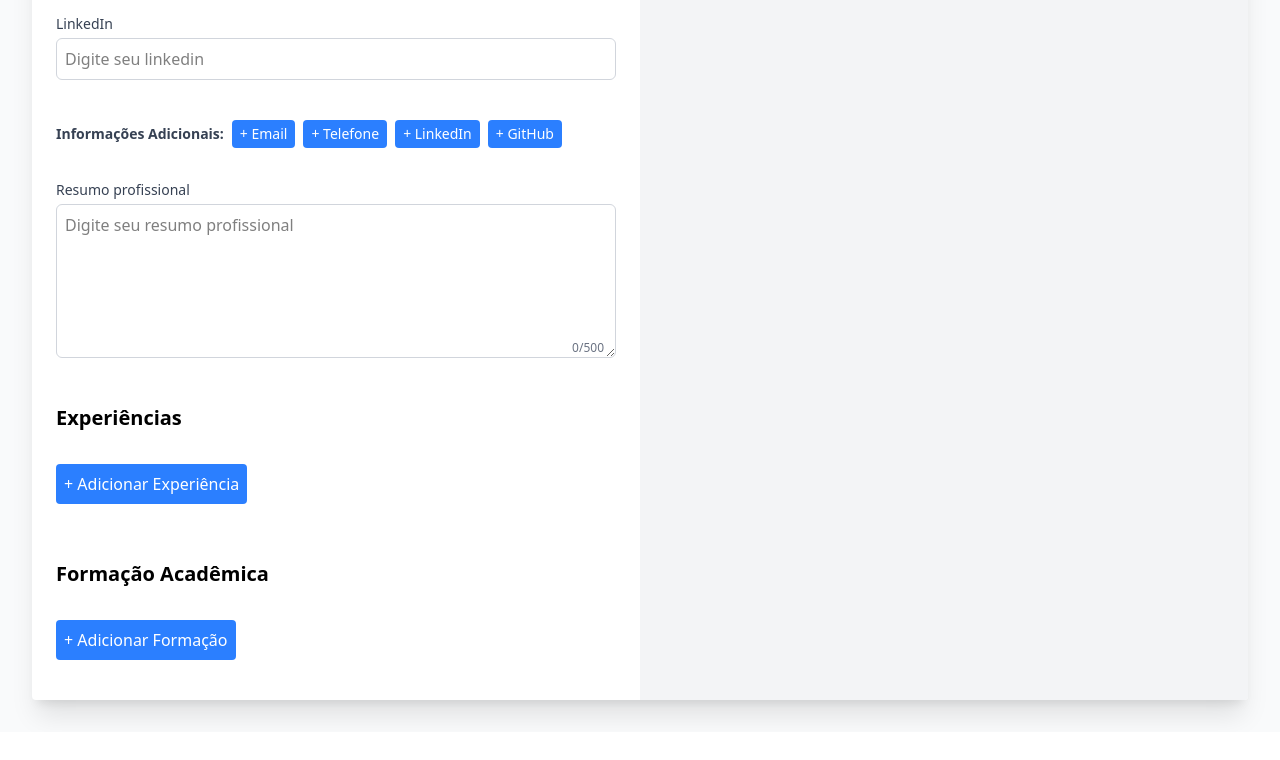
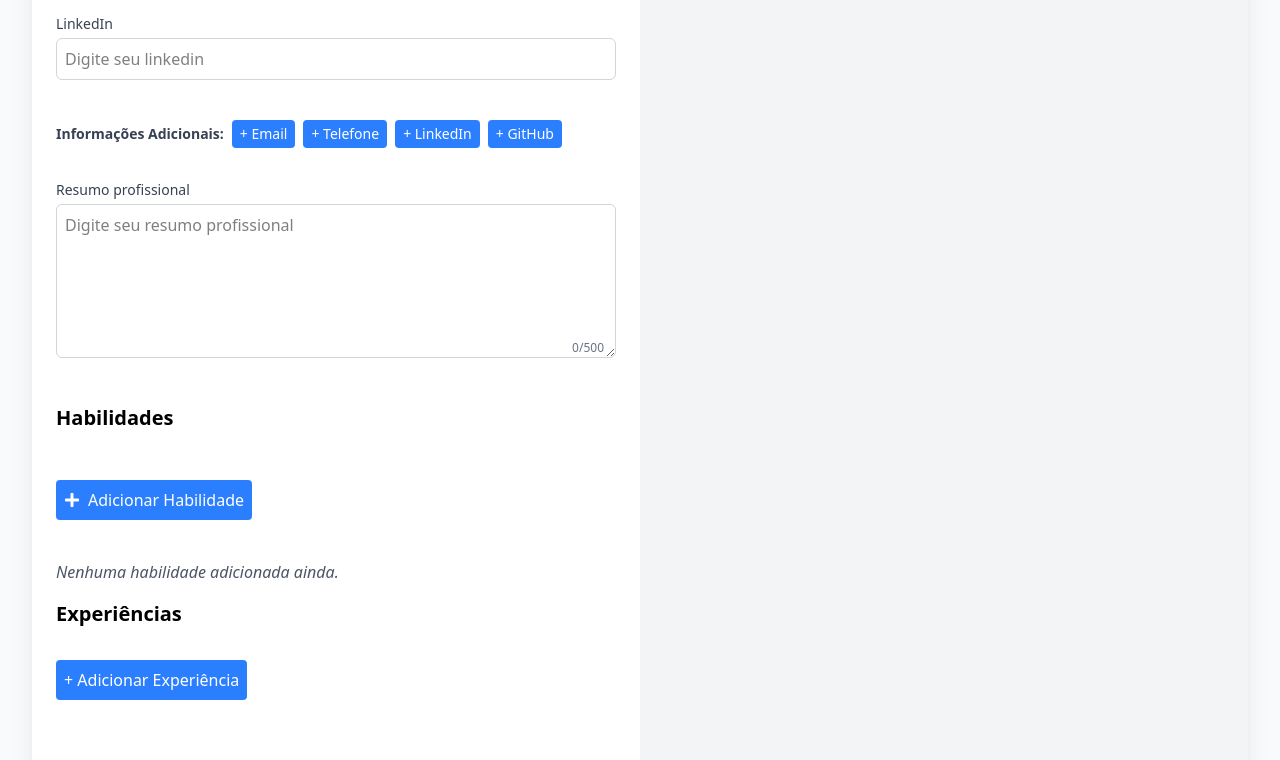
Before and after one commit to Toteck/nextfolio, a React (Vite) app: page / in a window 1280 px wide. Shown: the part 482-1242 px from the top of the page. Before the commit the page ends 1214 px from the top, so only its background shows below. Built offline with nearby package versions, Linux system fonts and the light colour scheme.

Commit message:
fix: Remove unused imports in Habilidades component

```diff
--- a/src/components/form/habilidades/Habilidades.tsx
+++ b/src/components/form/habilidades/Habilidades.tsx
@@ -1,5 +1,30 @@
+import { habilidades } from "../../../mockup/habilidades";
+import { Button } from "../../Button";
+import { HabilidadeItem } from "./HabilidadeItem";
+import { InputHabilidades } from "./InputHabilidade";
+import { SelectNivel } from "./SelectNivel";
+import { FaPlus } from "react-icons/fa";
+
 export function Habilidades() {
     return (
-        <></>
+        <div>
+            <h2 className="text-xl font-bold mb-4">Habilidades</h2>
+            <div className="grid grid-cols-1 md:grid-cols-2 gap-4 mb-4">
+                <InputHabilidades />
+                <SelectNivel />
+            </div>
+
+
+            <div className="flex">
+                <Button label="Adicionar Habilidade" icon={<FaPlus />} tooltip="Adicionar Habilidade" onClick={() => { alert("Adicionando habilidade") }} />
+            </div>
+
+            {/* Lista de habilidades adicionadas */}
+            <div className="mt-6 space-y-4">
+                {/* Exemplo de habilidade */}
+                {habilidades.length > 0 ? (habilidades.map((skill, index) => <HabilidadeItem key={index} nome={skill.nome} onRemove={() => { }} nivel={skill.nivel} />)) : (<p className="text-gray-600 italic mb-4">Nenhuma habilidade adicionada ainda.</p>)}
+            </div>
+
+        </div>
     )
 }
```
